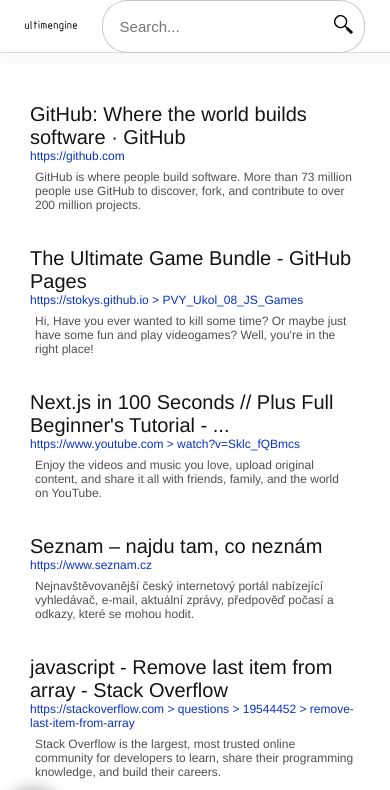
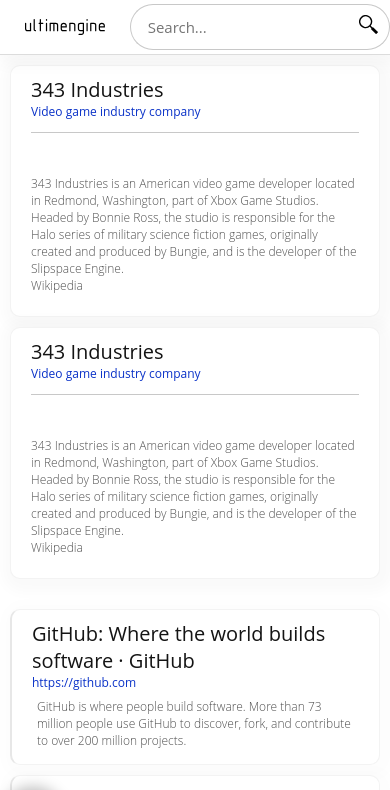
Before and after one commit to ultimate-search-engine/webapp, a Next.js app: page /search in a window 390 px wide. Shown: the top 790 px of the page. Built offline with nearby package versions, Linux system fonts and the light colour scheme.

Commit message:
Update v22.10.04:23 - [Suggest in its late stage, CSS improved results]

```diff
--- a/components/form.tsx
+++ b/components/form.tsx
@@ -48,9 +48,11 @@
         if (activeNode) {
             if (activeNode.className.substring(0, 7) != "Suggest") {
                 setSuggests([])
+                changeClass()
             }
         } else {
             setSuggests([])
+            changeClass()
         }
     }
 
--- a/pages/search.tsx
+++ b/pages/search.tsx
@@ -7,6 +7,7 @@
 import Settings from "../components/settings";
 import Footer from "../components/footer"
 import Image from "next/image";
+import Hint from '../components/hint'
 
 function Search(data: any) {
 
@@ -16,7 +17,7 @@
     const results = data.data.fulltext.results
     // const results = null
 
-    // const [hints, chHints] = useState(data.data.hints.results)
+    const [hints, chHints] = useState(data.data.hints.results)
     // const hints = null
 
     return (
@@ -29,9 +30,11 @@
             </Head>
             <div className={styles.form_container}>
                 {/*<Form data={suggests}/>*/}
-                <span className={styles.logo}>
-                    <Image src="/logo.svg" alt="Out logo" width={144} height={19} />
-                </span>
+                <a href={'/'}>
+                    <span className={styles.logo}>
+                        <Image src="/logo.svg" alt="Out logo" width={144} height={32} />
+                    </span>
+                </a>
                 <Form/>
             </div>
             <main className={styles.main}>
@@ -40,7 +43,7 @@
                         {results.length ? results.map((element: any, i: number) => {return (<Result data={element} key={i}/>)}) : <p>no bitches?</p>}
                     </div>
                     <div className={styles.hints}>
-                        {/*{hints ? hints.map((element: any, i:number) => {return(<Hint data={element} key={i}/>)}) : <p>no maidens?</p>}*/}
+                        {hints ? hints.map((element: any, i:number) => {return(<Hint data={element} key={i}/>)}) : <p>no maidens?</p>}
                     </div>
                 </div>
             </main>
--- a/styles/Form.module.scss
+++ b/styles/Form.module.scss
@@ -15,10 +15,11 @@
 }
 
 .form {
-  height: 100%;
+  height: 5ch;
+  margin-top: .5ch;
   //height: 6ch;
-  width: 600px;
-  max-width: 42em;
+  width: calc(100%);
+  //max-width: 42em;
   display: flex;
   //justify-content: center;
   * {
@@ -28,11 +29,11 @@
     //float: left;
     font-size: 15px;
     height: 100%;
-    width: calc(100% - 8ch);
+    width: calc(100% - 5ch);
     //max-width: 45em;
     border: rgb(200,200,200) 1px solid;
-    border-right: rgb(200,200,200) 0px solid;
-    border-radius: 25px 0px 0px 25px;
+    border-right: rgb(200,200,200) 0 solid;
+    border-radius: 25px 0 0 25px;
     padding: 0 2ch;
     //margin: 0;
     //margin-top: -20px;
@@ -58,12 +59,15 @@
   //position: fixed;
   //top: 5.5ch;
   width: 100%;
-  max-width: calc(50em - 3ch);
-  background-color: rgb(250,250,250);
+  //max-width: calc(50em - 3ch);
+  //background-color: rgb(250,250,250);
+  background-color: white;
   position: relative;
   //top: 30px;
-  border: 0;
-  border-radius: 20px 20px 0 0;
+  //border: 2px solid rgb(240,240,240);
+  //border-top: 0;
+  //border-bottom: 0;
+  //border-radius: 0 0 20px 20px;
 }
 
 @media only screen and (max-width: 65em){
@@ -78,4 +82,7 @@
       //border-radius: 0;
     }
   }
+  .search{
+    width: 100%;
+  }
 }
--- a/styles/Result.module.scss
+++ b/styles/Result.module.scss
@@ -2,10 +2,11 @@
   margin: 0 0.5em;
   background-color: white;
   //justify-self: stretch;
-  //border: 1px solid rgba(20,20,20,0.05);
+  border: 1px solid rgba(20,20,20,0.05);
+  border-left: 2px solid rgba(20,20,20,.1);
   border-radius: 10px;
   padding: 10px 20px;
-  //box-shadow: 3px 3px 14px 10px rgba(0,0,0,0.01);
+  box-shadow: 3px 3px 14px 10px rgba(0,0,0,0.01);
   transition: box-shadow 0.5s;
   width: calc(100/3*2%);
   max-width: 75ch;
--- a/styles/Suggester.module.scss
+++ b/styles/Suggester.module.scss
@@ -1,6 +1,6 @@
 .link{
   width: 100%;
-  padding: 7px 5px;
+  padding: 7px 10px;
   margin: 0;
   border: 2px solid rgba(240,240,240,1);
   border-bottom: 1px rgb(100, 100, 100);
@@ -8,5 +8,6 @@
 }
 
 .link:hover{
+  cursor: pointer;
   background-color: rgba(240,240,240,.5);
 }
--- a/styles/globals.scss
+++ b/styles/globals.scss
@@ -14,6 +14,8 @@
   background: #555;
 }
 
+//@import url('https://fonts.googleapis.com/css2?family=Open+Sans&display=swap');
+
 html,
 body {
   width: 100%;
@@ -22,7 +24,7 @@
   //font-family: -apple-system, BlinkMacSystemFont, Segoe UI, Roboto, Oxygen,
     //Ubuntu, Cantarell, Fira Sans, Droid Sans, Helvetica Neue, sans-serif;
   //overflow-x: hidden;
-  font-family: Helvetica;
+  //font-family: Helvetica;
 }
 
 a {
@@ -31,6 +33,7 @@
 }
 
 * {
+  font-family: 'Open Sans', sans-serif;
   box-sizing: border-box;
   //overflow-x: hidden;
   outline: none !important;
```
